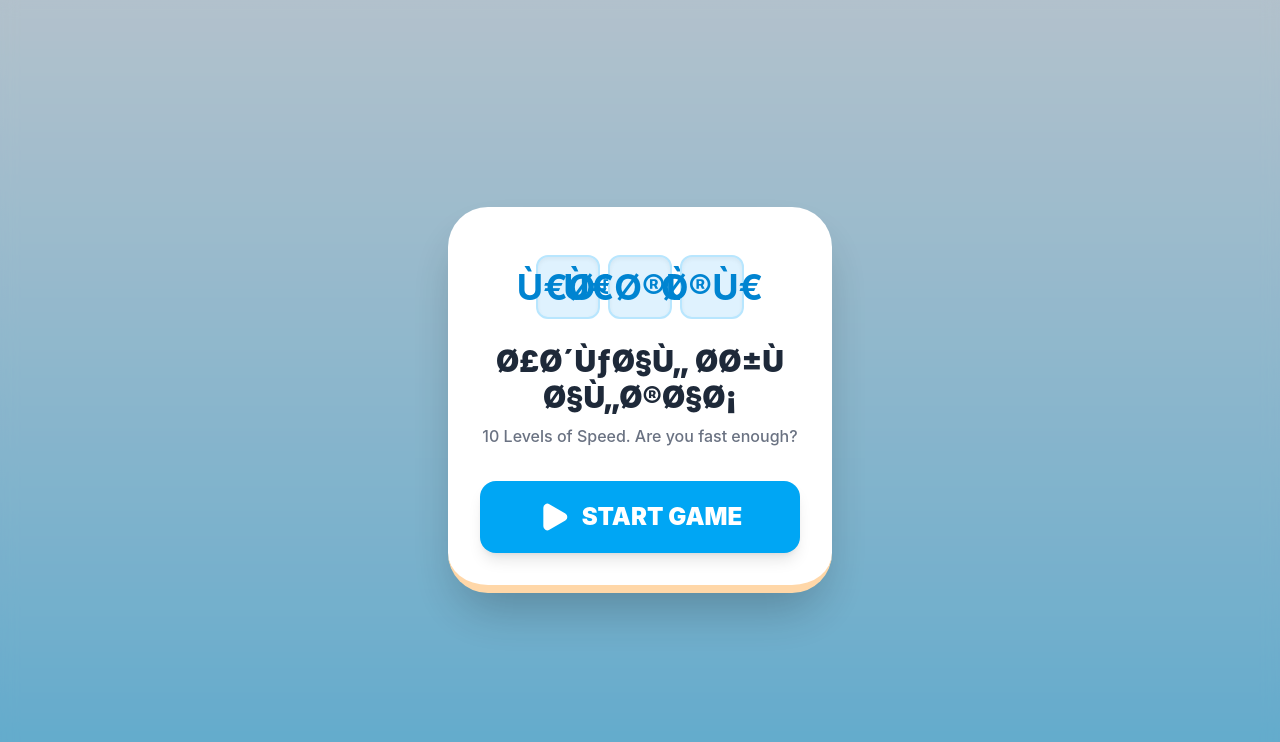
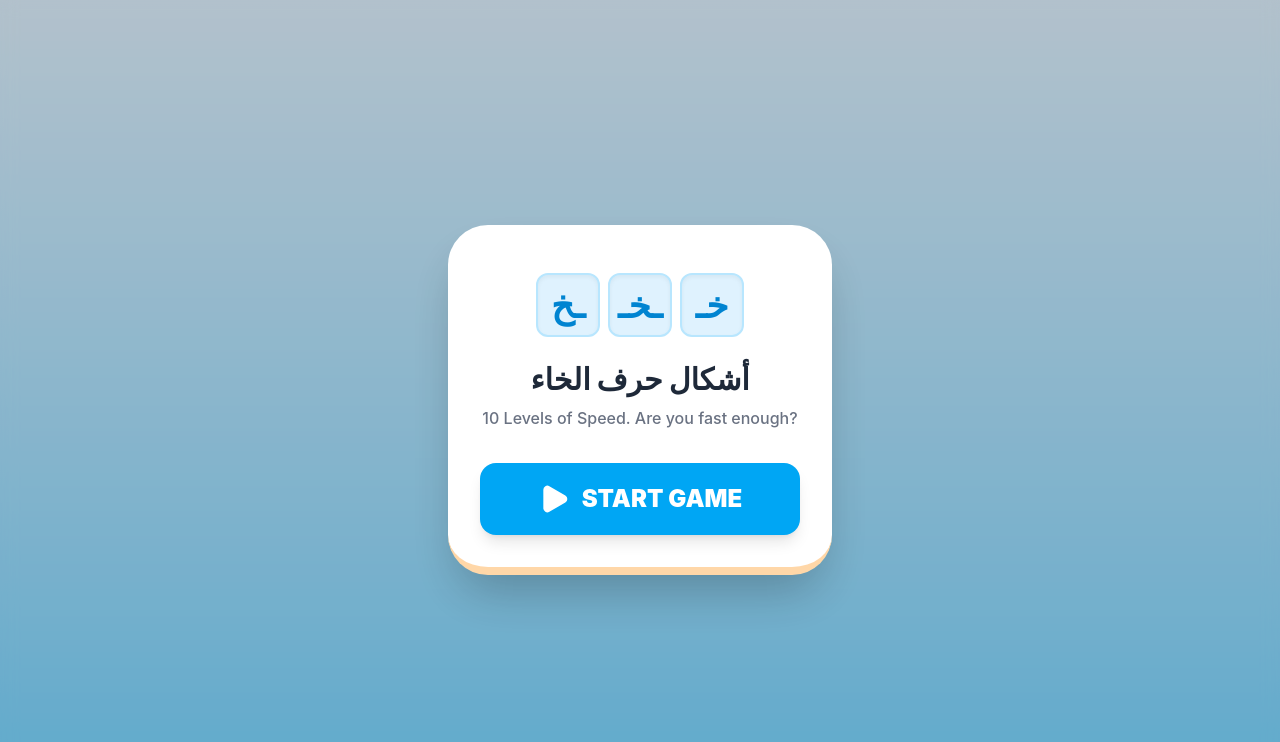
Before and after one commit to faris11zsc/alphabet-master-hubb, a React (Vite) app: page / in a window 1280 px wide. Shown: the top 742 px of the page. Built offline with nearby package versions, Linux system fonts and the light colour scheme.

Commit message:
Fixed Arabic encoding and emojis

```diff
--- a/src/App.jsx
+++ b/src/App.jsx
@@ -10,8 +10,8 @@ const KHA_SOUND_URLS = [
   "https://files.catbox.moe/7cu2hw.m4a"
 ];
 
-// The specific shapes requested
-const KHA_SHAPES = ['Ù€Ø®', 'Ù€Ø®Ù€', 'Ø®Ù€'];
+// The specific shapes requested - FIXED ARABIC ENCODING
+const KHA_SHAPES = ['ـخ', 'ـخـ', 'خـ'];
 // ==========================================
 
 const App = () => {
@@ -250,7 +250,7 @@ const App = () => {
               ))}
             </div>
 
-            <h1 className="text-3xl font-black text-gray-800 mb-2">Ø£Ø´ÙƒØ§Ù„ Ø­Ø±Ù Ø§Ù„Ø®Ø§Ø¡</h1>
+            <h1 className="text-3xl font-black text-gray-800 mb-2">أشكال حرف الخاء</h1>
             <p className="text-gray-500 mb-8 leading-relaxed font-medium">10 Levels of Speed. Are you fast enough?</p>
 
             <button
@@ -268,7 +268,7 @@ const App = () => {
       {gameState === 'gameover' && (
         <div className="absolute inset-0 z-[100] flex items-center justify-center bg-black/70 backdrop-blur-md p-6">
           <div className="bg-white p-10 rounded-[3rem] shadow-2xl text-center max-w-sm w-full">
-            <div className="text-6xl mb-4">ðŸ’¥</div>
+            <div className="text-6xl mb-4">💥</div>
             <h2 className="text-4xl font-black text-gray-800 mb-2">Game Over!</h2>
 
             <div className="bg-gray-100 rounded-2xl p-4 mb-6">
@@ -283,7 +283,7 @@ const App = () => {
             </div>
 
             {score >= highScore && score > 0 && (
-              <p className="text-green-500 font-bold mb-4 animate-bounce">ðŸ† NEW HIGH SCORE! ðŸ†</p>
+              <p className="text-green-500 font-bold mb-4 animate-bounce">🆕 NEW HIGH SCORE! 🆕</p>
             )}
 
             <button
```
